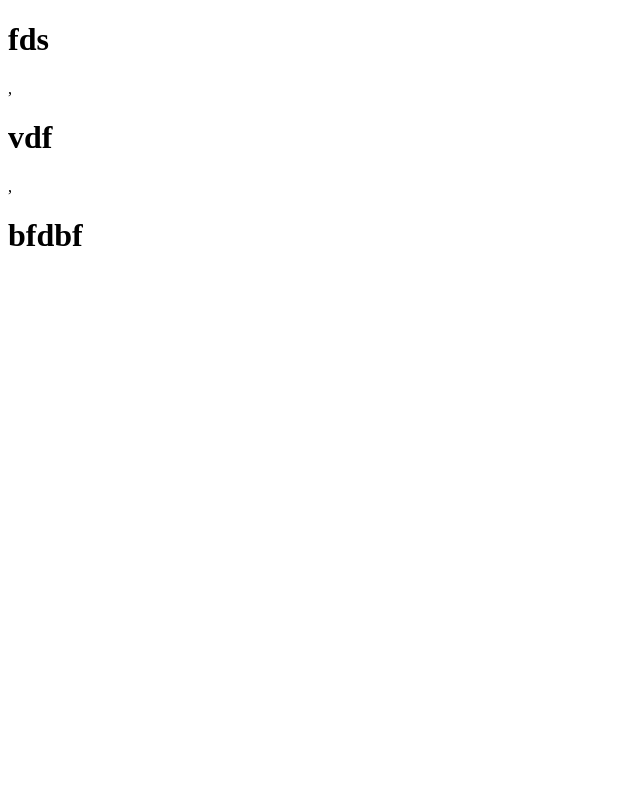
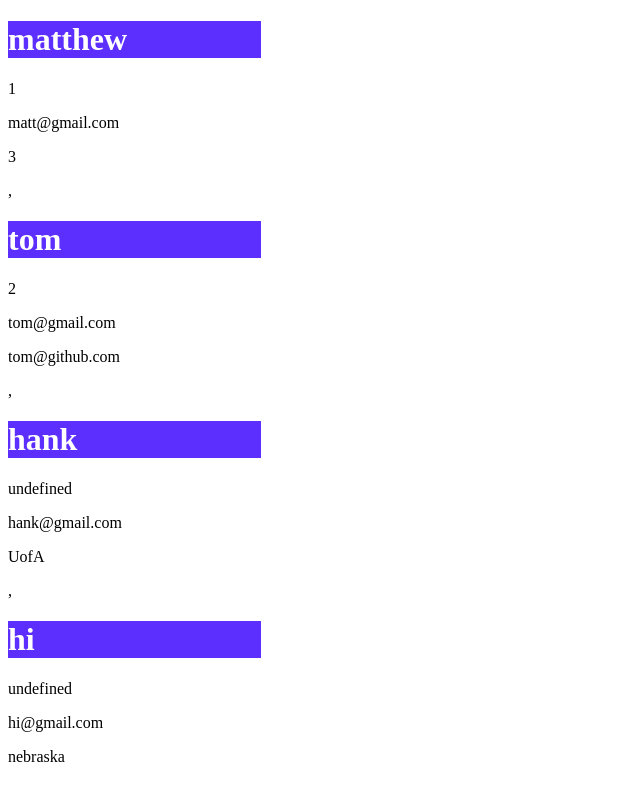
Before and after one commit to matthewtlarson/team-profile-generator, a website: page index.html in a window 1280 px wide. Shown: the whole page, without its empty margins (0-640 px from the left). Drawn offline with Linux system fonts and the light colour scheme.

Commit message:
last save

```diff
--- a/index.html
+++ b/index.html
@@ -4,9 +4,38 @@
     <meta charset="UTF-8">
     <meta http-equiv="X-UA-Compatible" content="IE=edge">
     <meta name="viewport" content="width=device-width, initial-scale=1.0">
-    <title>Document</title>
+    <link rel="stylesheet" href="./styles.css">
+    <title>Team</title>
   </head>
   <body>
-  <h1>fds</h1>,<h1>vdf</h1>,<h1>bfdbf</h1>
+  <div>
+    <h1>matthew</h1>
+    <div>
+      <p>1</p>
+      <p>matt@gmail.com</p>
+      <p>3</p>
+    </div>
+  </div>,<div>
+    <h1>tom</h1>
+    <div>
+      <p>2</p>
+      <p>tom@gmail.com</p>
+      <p>tom@github.com</p>
+    </div>
+  </div>,<div>
+    <h1>hank</h1>
+    <div>
+      <p>undefined</p>
+      <p>hank@gmail.com</p>
+      <p>UofA</p>
+    </div>
+  </div>,<div>
+    <h1>hi</h1>
+    <div>
+      <p>undefined</p>
+      <p>hi@gmail.com</p>
+      <p>nebraska</p>
+    </div>
+  </div>
   </body>
   </html>
--- /dev/null
+++ b/styles.css
@@ -0,0 +1,10 @@
+h1 {
+  background-color: rgb(92, 47, 255);
+  color: white;
+  width: 20%;
+};
+
+p {
+  background-color: rgb(230, 230, 230);
+  color:black;
+};
```
Also changed, not shown: src/generateHTML.js (+9 -1 lines).
